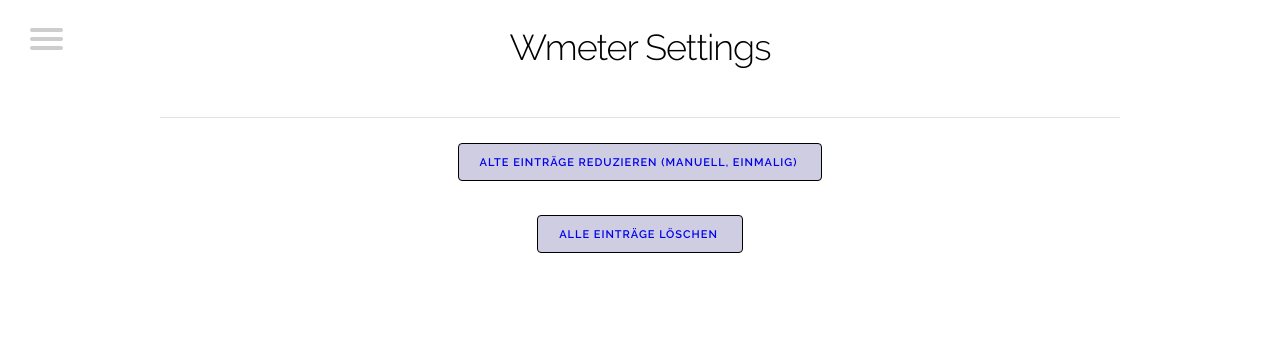
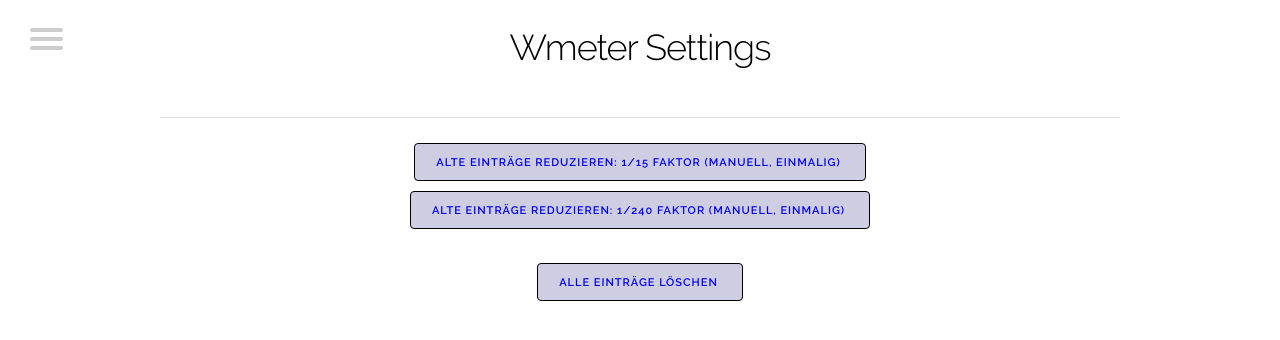
Before and after one commit to saliWd/div, a PHP site: page /settings.php in a window 1280 px wide. Shown: the top 340 px of the page. Run offline with PHP 8.4, Linux system fonts and the light colour scheme.

Commit message:
enhanced dbThinning

```diff
--- a/pico/wireless/RX/wmeter/functions.php
+++ b/pico/wireless/RX/wmeter/functions.php
@@ -124,32 +124,46 @@ function safeStrFromExt (string $source, string $varName, int $length): string {
    }
 }
 
-function doDbThinning($dbConn, string $device, bool $talkative):void {
-  $sqlWhereDeviceThin = '`device` = "'.$device.'" AND `thin` = "0"';
+function doDbThinning($dbConn, string $device, bool $talkative, int $timeRangeMins):void {
+  // 24h-old: thin with a rate of 1 entry per 15 minutes (about a 1/15 rate)
+  // 72h-old: thin with a rate of 1 entry per 4 hours (about a 1/240 rate), resulting in 6 entries per day
+  if (($timeRangeMins !== 15) and ($timeRangeMins !== 240)) { // $timeRangeMins is either 15 or 240
+    return;
+  }
+
+  $sqlWhereDeviceThin = '`device` = "'.$device.'" AND `thin` < "15"';
+  if ($timeRangeMins === 240) {
+    $sqlWhereDeviceThin = '`device` = "'.$device.'" AND `thin` < "240"';
+  }
   $sql = 'SELECT `zeit` FROM `wmeter` WHERE '.$sqlWhereDeviceThin.' ORDER BY `id` ASC LIMIT 1;';
   $result = $dbConn->query($sql);
   $row = $result->fetch_assoc();
   // get the time, add 15 minutes
   $zeitToThin = date_create($row['zeit']);
-  $zeitToThin->modify('+ 15 minutes');
+  $zeitToThin->modify('+ '.$timeRangeMins.' minutes');
   $zeitToThinString = $zeitToThin->format('Y-m-d H:i:s');
 
-  $zeitMinus24h = date_create("now");
-  $zeitMinus24h->modify('- 24 hours');
-  if ($zeitToThin >= $zeitMinus24h) {  // if this time is more then 24h old, proceed. Otherwise stop
+  $zeitThinStart = date_create("now");
+  if ($timeRangeMins === 15) {
+    $zeitThinStart->modify('- 24 hours');
+  } else {
+    $zeitThinStart->modify('- 72 hours');
+  }
+
+  if ($zeitToThin >= $zeitThinStart) {  // if this time is more then 24h old, proceed. Otherwise stop
     if($talkative) { echo 'keine Einträge, die genügend alt sind'; }
     return;
   }
   // get the last one where thinning was not yet applied
-  $sql = 'SELECT `id` FROM `wmeter` WHERE '.$sqlWhereDeviceThin.' AND `zeit` < "'.$zeitToThinString.'" ORDER BY `id` ASC LIMIT 15;';
+  $sql = 'SELECT `id` FROM `wmeter` WHERE '.$sqlWhereDeviceThin.' AND `zeit` < "'.$zeitToThinString.'" ORDER BY `id` ASC LIMIT 240;';
   $result = $dbConn->query($sql);
   if ($result->num_rows < 14) { // otherwise I can't really compact stuff
     // I have an issue when there are gaps in the entries. I then have less than 14 entries per 15 minutes
-    $zeitMinus25h = date_create("now");
-    $zeitMinus25h->modify('- 25 hours');
-    if ($zeitToThin < $zeitMinus25h) {
+    $zeitThinStartWithMargin = zeitThinStart;
+    $zeitThinStartWithMargin->modify('- 2 hours');
+    if ($zeitToThin < $zeitThinStartWithMargin) {
       // proceed normally
-      if($talkative) { echo '...prozessiere '.$result->num_rows.' Einträge (weniger als 14 aber mehr als 25h alt) seit '.$zeitToThinString; }
+      if($talkative) { echo '...prozessiere '.$result->num_rows.' Einträge (weniger als 14 aber schon alt) seit '.$zeitToThinString; }
     } else {
       if($talkative) { echo 'nur '.$result->num_rows.' Einträge (weniger als 14) seit '.$zeitToThinString; }
       return;
@@ -164,7 +178,7 @@ function doDbThinning($dbConn, string $device, bool $talkative):void {
   $row = $result->fetch_assoc();
 
   // now do the update and then delete the others. Number 15 means: a ratio of about 1/15 was implemented
-  $sql = 'UPDATE `wmeter` SET `aveConsDiff` = "'.$row['sumAveConsDiff'].'", `aveZeitDiff` = "'.$row['sumAveZeitDiff'].'", `thin` = 15 WHERE `id` = "'.$idToUpdate.'";';
+  $sql = 'UPDATE `wmeter` SET `aveConsDiff` = "'.$row['sumAveConsDiff'].'", `aveZeitDiff` = "'.$row['sumAveZeitDiff'].'", `thin` = "'.$timeRangeMins.'" WHERE `id` = "'.$idToUpdate.'";';
   $result = $dbConn->query($sql);
 
   $sql = 'DELETE FROM `wmeter` WHERE '.$sqlWhereDeviceThin.' AND `zeit` < "'.$zeitToThinString.'";';
--- a/pico/wireless/RX/wmeter/rx_v2.php
+++ b/pico/wireless/RX/wmeter/rx_v2.php
@@ -149,8 +149,9 @@
             }
             echo 'update ok';
 
-            doDbThinning($dbConn, $device, FALSE); // this doesn't need to run every time but doesn't hurt either
-
+            // dbThinnings: do not need to run every time but it doesn't hurt either
+            doDbThinning($dbConn, $device, FALSE, 15);
+            doDbThinning($dbConn, $device, FALSE, 240);
         } else {
             echo 'previous data too old'; // not an error
         }
--- a/pico/wireless/RX/wmeter/settings.php
+++ b/pico/wireless/RX/wmeter/settings.php
@@ -24,19 +24,17 @@ function printBeginOfPage_settings():void {
 $doSafe = safeIntFromExt('GET', 'do', 2); // this is an integer (range 1 to 99) or non-existing
 // do = 0: entry point
 // do = 1: delete all entries in DB
-// do = 2: data thinning for older entries (TODO: remove this again from this side, it's integrated into rx page now)
+// do = 2: data thinning for older entries with  15mins timerange (TODO: remove this again from this side, it's integrated into rx page now)
+// do = 3: data thinning for older entries with 240mins timerange (TODO: remove this again from this side, it's integrated into rx page now)
 $device = 'austr10'; // TODO: device as variable
 
 if ($doSafe === 0) { // entry point of this site
     printBeginOfPage_settings();
     echo '
-        <div class="row twelve columns">
-            <div class="button"><a href="settings.php?do=2">alte Einträge reduzieren (manuell, einmalig)</a></div>
-        </div>
+        <div class="row twelve columns"><div class="button"><a href="settings.php?do=2">alte Einträge reduzieren: 1/15 Faktor (manuell, einmalig)</a></div></div>
+        <div class="row twelve columns"><div class="button"><a href="settings.php?do=3">alte Einträge reduzieren: 1/240 Faktor (manuell, einmalig)</a></div></div>
         <div class="row twelve columns">&nbsp;</div>
-        <div class="row twelve columns">
-            <div class="button"><a href="settings.php?do=1">alle Einträge löschen</a></div>
-        </div>';
+        <div class="row twelve columns"><div class="button"><a href="settings.php?do=1">alle Einträge löschen</a></div></div>';
 } elseif ($doSafe === 1) { // delete all entries, then go back to default page
   printBeginOfPage_settings();
   $result = $dbConn->query('DELETE FROM `wmeter` WHERE `device` = "'.$device.'"');
@@ -47,7 +45,10 @@ if ($doSafe === 0) { // entry point of this site
   }
 } elseif ($doSafe === 2) { // data thinning for older entries
   printBeginOfPage_settings();
-  doDbThinning($dbConn, $device, TRUE);
+  doDbThinning($dbConn, $device, TRUE, 15);
+} elseif ($doSafe === 3) { // data thinning for older entries
+  printBeginOfPage_settings();
+  doDbThinning($dbConn, $device, TRUE, 240);
 } else { // should never happen
   echo '<div class="row twelve columns">...something went wrong (undefined do-variable)...</div>';
 }
```
